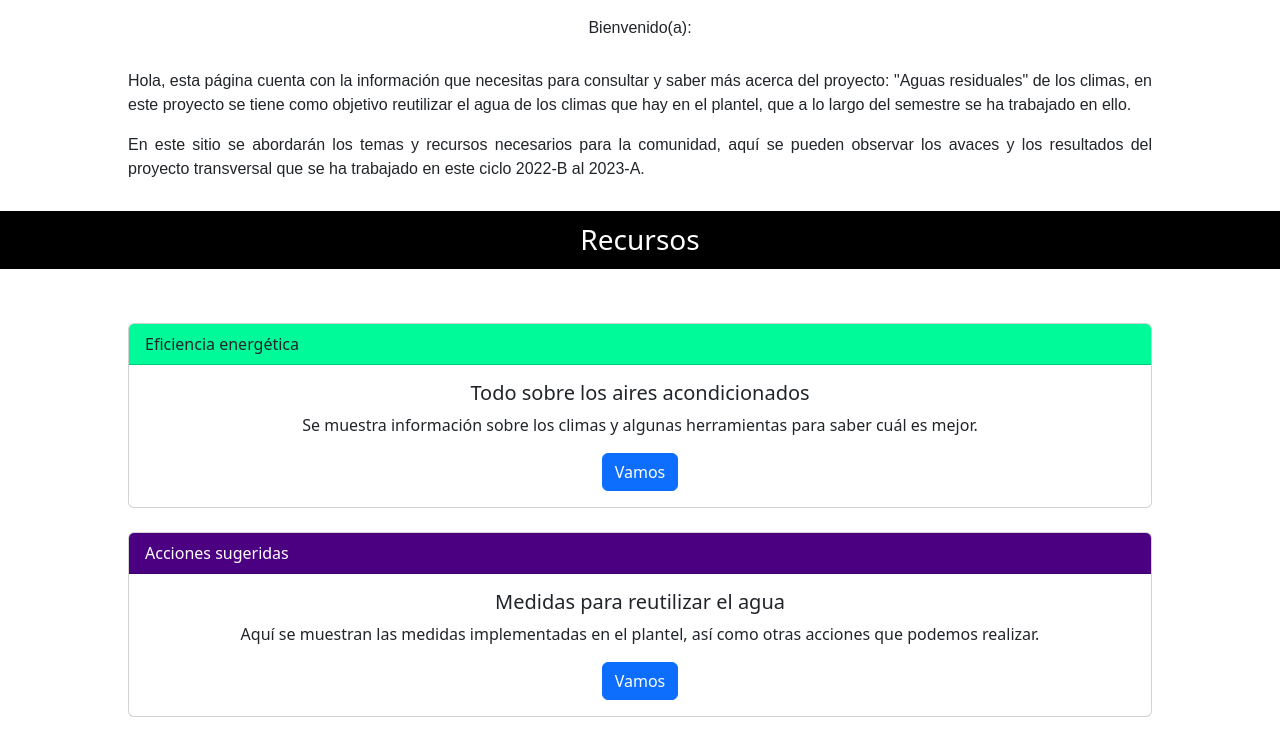
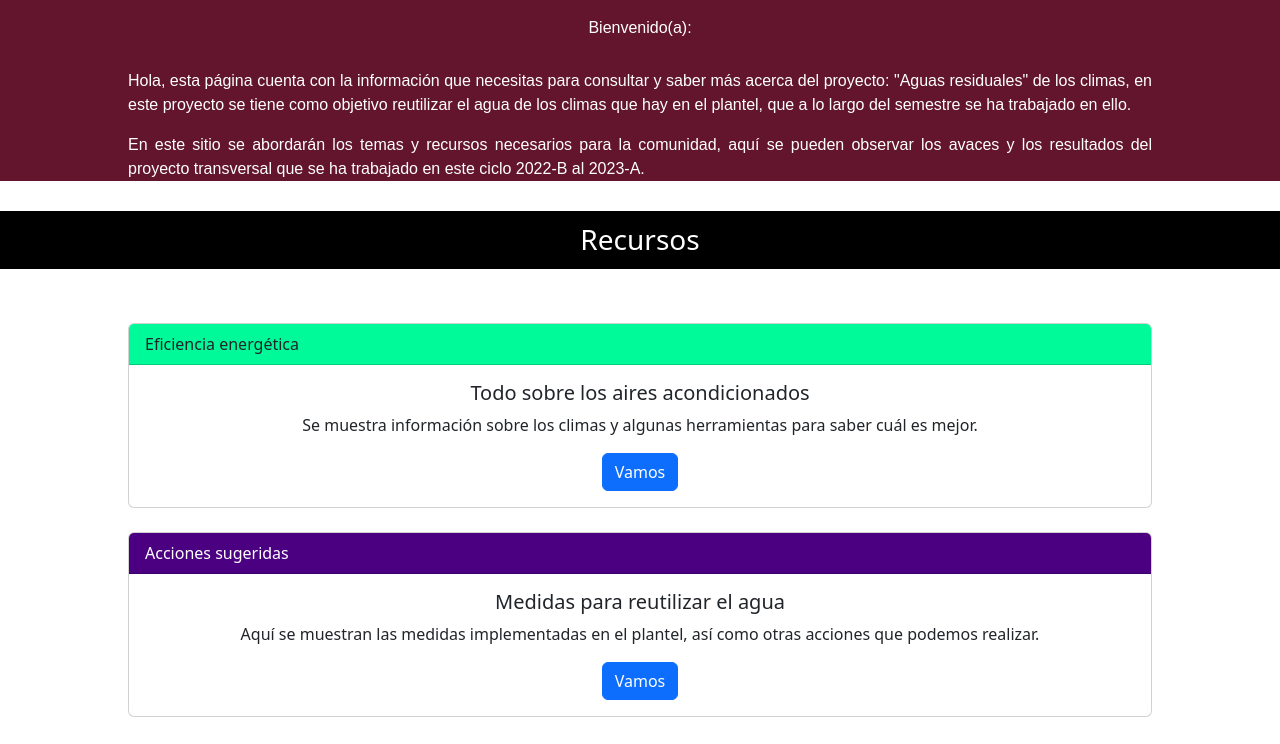
Before and after one commit to manu-mx/transversal-final, a plain HTML site: page index.html in a window 1280 px wide. Shown: the part 264-1008 px from the top of the page. Drawn offline with nearby package versions, Linux system fonts and the light colour scheme.

Commit message:
Update index.html

```diff
--- a/index.html
+++ b/index.html
@@ -67,7 +67,7 @@
           </div>
       </section>
   </section>
-  <section style="font-family: sans-serif;">
+  <section style="font-family: sans-serif; background-color: #62152d; color: white;">
       <h5 class="h1j" style="margin-top: 1%; margin-left: 10%;"></h5>
       <br>
       <h1 style="text-align: center; margin-left: 10px; margin-right: 10px;">Proyecto Transversal "Página web"</h1>
```
